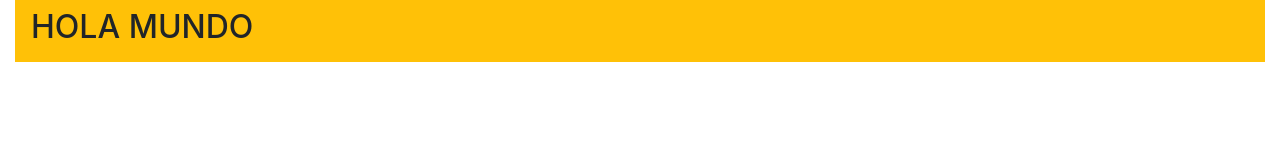
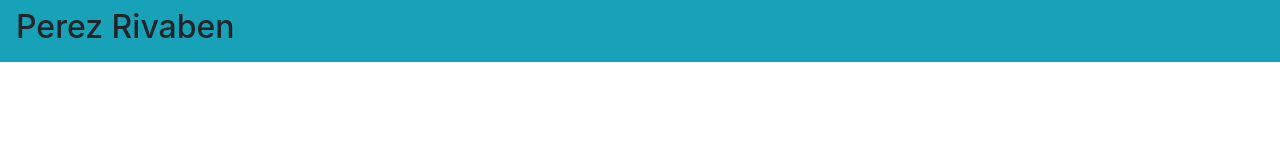
Before and after one commit to sotorodrigo/contaduria, a plain HTML site: page index.html in a window 1280 px wide. Drawn offline with nearby package versions, Linux system fonts and the light colour scheme.

Commit message:
margin 0

```diff
--- a/index.html
+++ b/index.html
@@ -10,18 +10,26 @@
     <link rel="stylesheet" type="text/css" href="layout/css/bootstrap.css" />
     <link href="layout/css/bootstrap.min.css" rel="stylesheet" type="text/css" media="all">
 
+    <title>Estudio contable Perez Rivaben</title>
 
-    <title>Estudio contable Perez Rivaben</title>
+    <style type="text/css">
+
+    .barraprincipal{
+        margin:0 ;
+        padding: 0 ;
+    }
+    </style>
+
 
 </head>
 
 <body>
 
-    <div class="container-fluid">
+    <div class="container-fluid barraprincipal">
         <div class="row">
             <div class="col">
-                <nav class="navbar navbar-expand-lg bg-warning">
-                        <h2>HOLA MUNDO</h2>
+                <nav class="navbar navbar-expand-lg bg-info">
+                        <h2>Perez Rivaben</h2>
                 </nav>
             </div>
         </div>
@@ -31,6 +39,7 @@
 <script src="layout/js/jquery-3.3.1.slim.min.js"></script>
 <script src="layout/js/popper.min.js"></script>
 <script src="layout/js/bootstrap.min.js"></script>
+
 </body>
 
 </html>
```
